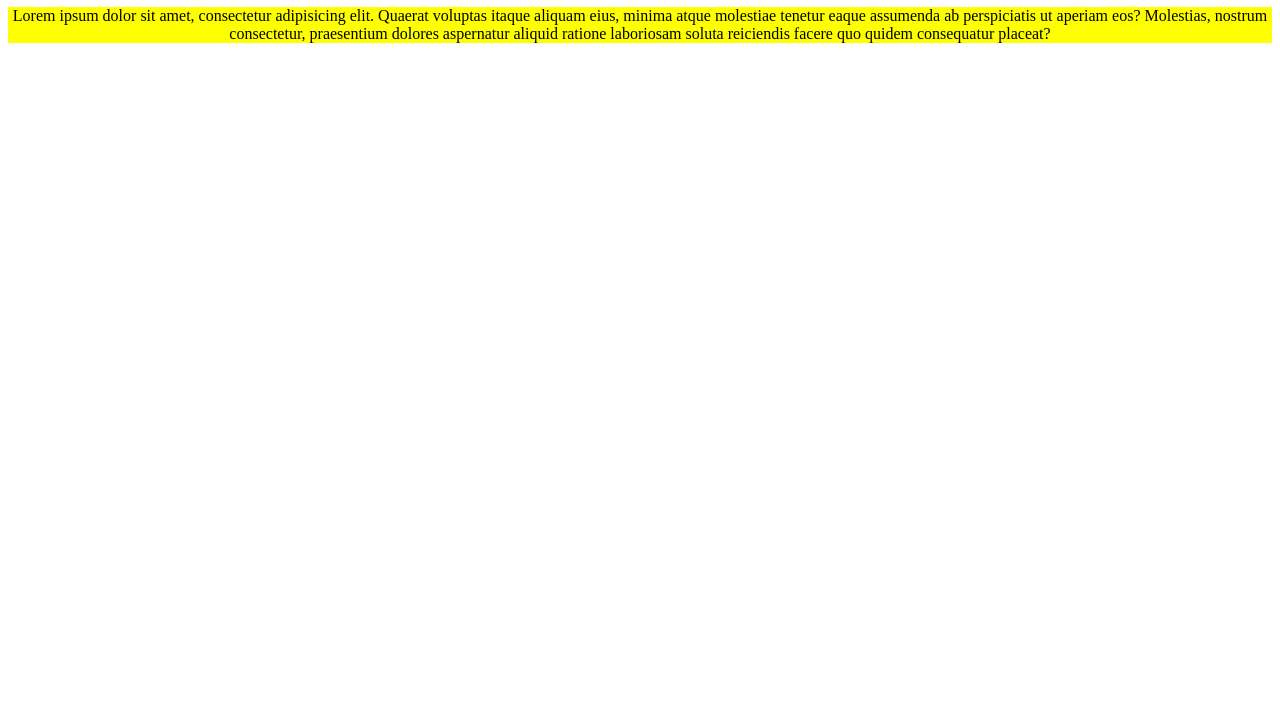
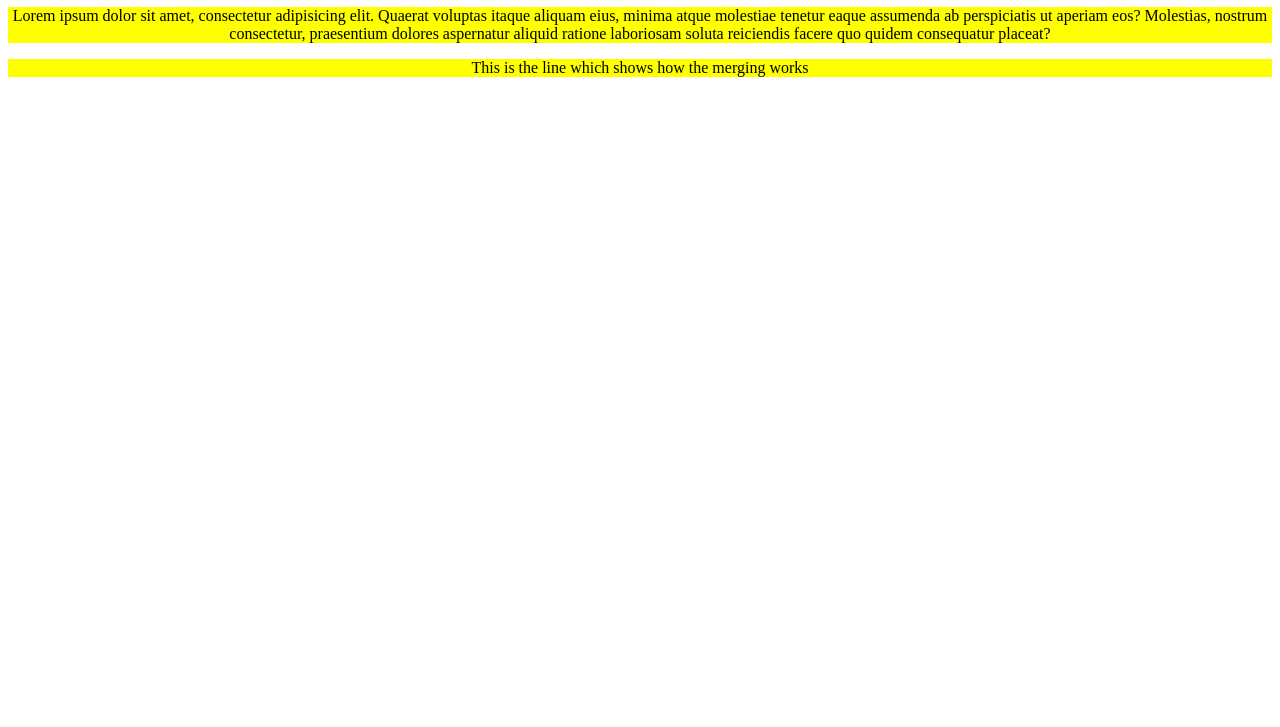
Before and after one commit to Akash-Tiwari22/hello-world, a plain HTML site: page index.html in a window 1280 px wide. Shown: the part 73-800 px from the top of the page. Drawn offline with Linux system fonts and the light colour scheme.

Commit message:
updated html file

```diff
--- a/index.html
+++ b/index.html
@@ -12,5 +12,6 @@
     <p>
         Lorem ipsum dolor sit amet, consectetur adipisicing elit. Quaerat voluptas itaque aliquam eius, minima atque molestiae tenetur eaque assumenda ab perspiciatis ut aperiam eos? Molestias, nostrum consectetur, praesentium dolores aspernatur aliquid ratione laboriosam soluta reiciendis facere quo quidem consequatur placeat?
     </p>
+    <p>This is the line which shows how the merging works </p>
 </body>
 </html>
```
